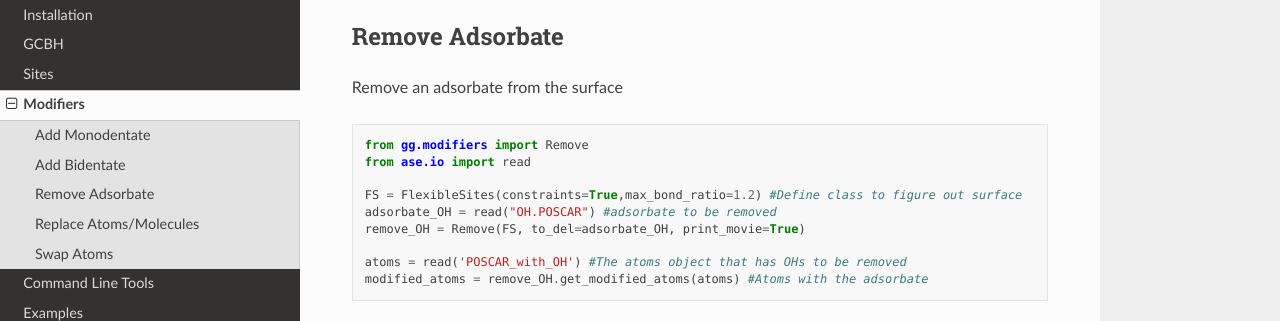
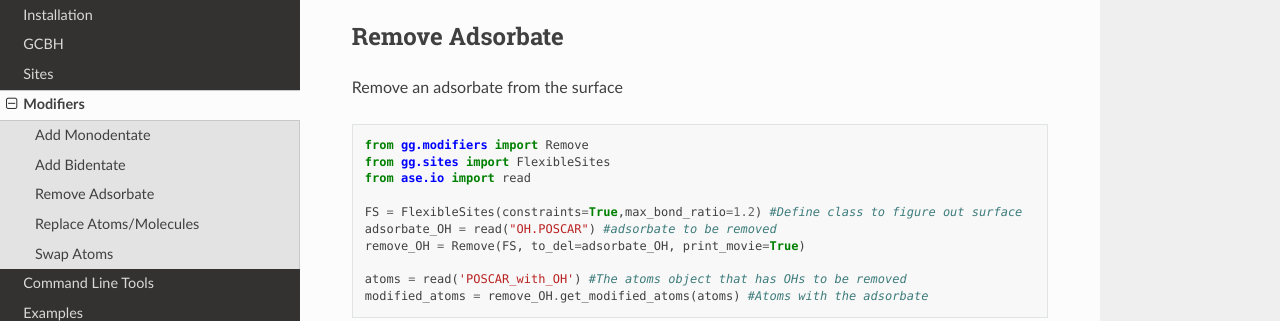
Before and after one commit to kkjsawantucla/gg, a Sphinx documentation site: the page built from docs/source/modifiers.rst, in a window 1280 px wide and 900 px high, scrolled down 1047 px, cut to the strip 105-426 px from the top of the window. Built offline with Sphinx 7.4.7 and the Read the Docs theme 3.1.0, drawn with Linux system fonts in a browser that asks for light colours.

Commit message:
Update modifiers.rst

```diff
--- a/docs/source/modifiers.rst
+++ b/docs/source/modifiers.rst
@@ -58,6 +58,7 @@ Remove an adsorbate from the surface
 .. code-block:: python
 
   from gg.modifiers import Remove
+  from gg.sites import FlexibleSites
   from ase.io import read
 
   FS = FlexibleSites(constraints=True,max_bond_ratio=1.2) #Define class to figure out surface
```
